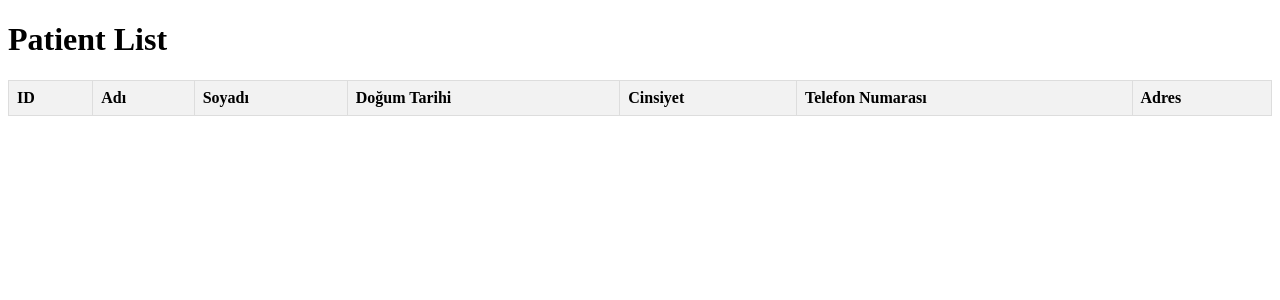
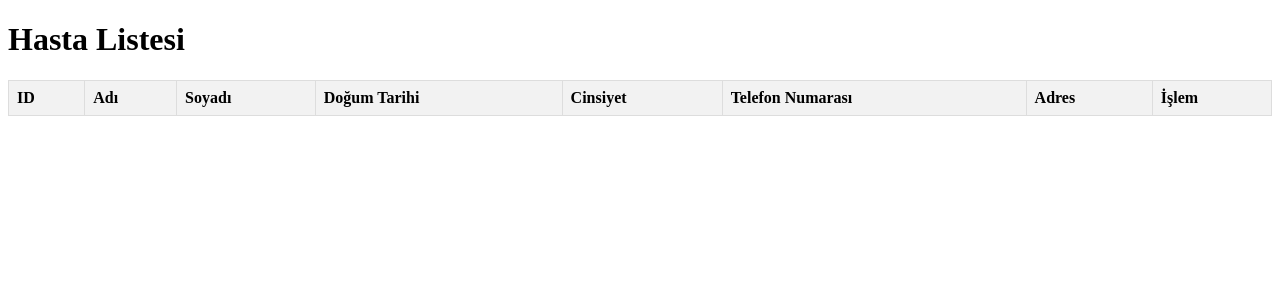
Before and after one commit to AyazAktas/prolab2.3, a Django app: page /list_patients/ in a window 1280 px wide. Shown: the top 300 px of the page. Run offline with Django 5.2, Linux system fonts and the light colour scheme; data that the repository does not hold is empty.

Commit message:
django sorguları yerine SQL sorguları kullanıldı.

```diff
--- a/prolab3/HastaneUyg/templates/list_patients.html
+++ b/prolab3/HastaneUyg/templates/list_patients.html
@@ -1,4 +1,4 @@
-<!-- doctor_list.html -->
+<!-- patient_list.html -->
 <!DOCTYPE html>
 <html lang="en">
 <head>
@@ -21,7 +21,7 @@
     </style>
 </head>
 <body>
-    <h1>Patient List</h1>
+    <h1>Hasta Listesi</h1>
     <table>
         <thead>
             <tr>
@@ -32,29 +32,27 @@
                 <th>Cinsiyet</th>
                 <th>Telefon Numarası</th>
                 <th>Adres</th>
+                <th>İşlem</th>
             </tr>
         </thead>
         <tbody>
         {% for patient in patients %}
-            {% if patient.idHasta %}
             <tr>
-                    <td>{{ patient.idHasta }}</td>
-                    <td>{{ patient.hastaAdi }}</td>
-                    <td>{{ patient.hastaSoyadi }}</td>
-                    <td>{{ patient.dogumTarihi }}</td>
-                    <td>{{ patient.cinsiyet }}</td>
-                    <td>{{ patient.telefonNo }}</td>
-                    <td>{{ patient.adres }}</td>
+                <td>{{ patient.1 }}</td>
+                <td>{{ patient.2 }}</td>
+                <td>{{ patient.3 }}</td>
+                <td>{{ patient.4 }}</td>
+                <td>{{ patient.5 }}</td>
+                <td>{{ patient.6 }}</td>
+                <td>{{ patient.7 }}</td>
                 <td>
-                        <form action="{% url 'delete_patient' patient.idHasta %}" method="post">
+                    <form action="{% url 'delete_patient' patient.0 %}" method="post">
                     {% csrf_token %}
                     <button type="submit">Sil</button>
                     </form>
                 </td>
             </tr>
-            {% endif %}
         {% endfor %}
-
         </tbody>
     </table>
 </body>
--- a/prolab3/HastaneUyg/views.py
+++ b/prolab3/HastaneUyg/views.py
@@ -1,15 +1,12 @@
-from django.shortcuts import render
+from django.contrib.auth import login, authenticate
+from django.contrib.auth.decorators import login_required
+from django.db import connection
+from django.shortcuts import redirect, render, get_object_or_404
 
-# Create your views here.
-from django.shortcuts import render, redirect
-from django.contrib.auth.decorators import login_required
-from django.contrib.auth import authenticate, login
-from .models import Doctor, Hasta
-from django.shortcuts import get_object_or_404
-from .forms import PatientRegistrationForm
+from .forms import (DoctorForm, PatientForm, PatientRegistrationForm)
+from .models import Hasta
 
 
-from .forms import DoctorForm,PatientForm
 def home(request):
     return render(request, 'home.html')
 
@@ -55,54 +52,110 @@ def patient_register(request):
 
 
 
+
+
+
 @login_required
 def admin_page(request):
     username = request.user.username
     return render(request, 'admin_page.html', {'username': username})
 
 
+
 def doctor_create(request):
     if request.method == 'POST':
         form = DoctorForm(request.POST)
         if form.is_valid():
-            form.save()
+            data = form.cleaned_data
+            with connection.cursor() as cursor:
+                cursor.execute("INSERT INTO doktorlar (idDoctor,AD, SOYAD, UzmanlikAlani,CalismaYeri) VALUES (%s,%s, %s,%s,%s)", [data['idDoctor'],data['AD'],data['SOYAD'], data['UzmanlikAlani'],data['CalismaYeri']])
             return redirect('admin_page')
     else:
         form = DoctorForm()
     return render(request, 'doctor_create.html', {'form': form})
 
+from django.db import connection
+from django.shortcuts import render
+from django.http import HttpResponse, HttpResponseBadRequest
 
 
 def list_doctors(request):
-    doctors = Doctor.objects.all()
-    return render(request, 'list_doctors.html', {'doctors': doctors})
-
-def delete_doctor(request, doctor_id):
-    doctor = Doctor.objects.get(idDoctor=doctor_id)
-    doctor.delete()
-    return redirect('list_doctors')
-
+    try:
+        with connection.cursor() as cursor:
+            cursor.execute("SELECT * FROM doktorlar")
+            doctors = cursor.fetchall()
+            if not doctors:
+                return HttpResponse("Doktor listesi boş.")
+            else:
+                return render(request, 'list_doctors.html', {'doctors': doctors})
+    except Exception as e:
+        return HttpResponse(f"Hata oluştu: {e}")
 
 def patient_create(request):
     if request.method == 'POST':
         form = PatientForm(request.POST)
         if form.is_valid():
-            form.save()
+            data = form.cleaned_data
+            with connection.cursor() as cursor:
+                cursor.execute("INSERT INTO hastalar (idHasta, hastaAdi, hastaSoyadi, dogumTarihi, cinsiyet, telefonNo, adres) VALUES (%s, %s, %s, %s, %s, %s, %s)", [data['idHasta'], data['hastaAdi'], data['hastaSoyadi'], data['dogumTarihi'], data['cinsiyet'], data['telefonNo'], data['adres']])
+
             return redirect('admin_page')
     else:
         form = PatientForm()
     return render(request, 'patient_create.html', {'form': form})
 
-
 def list_patients(request):
-    patients = Hasta.objects.all()
+    with connection.cursor() as cursor:
+        cursor.execute("SELECT * FROM hastalar")
+        patients = cursor.fetchall()
+        print(patients)  # patients değişkenini kontrol etmek için
     return render(request, 'list_patients.html', {'patients': patients})
 
+from django.db import connection
 
-def delete_patient(request, patient_id):
-    patient = get_object_or_404(Hasta, idHasta=patient_id)
-    patient.delete()
-    return redirect('list_patients')
+
+ # Assuming PostgreSQL
+
+def delete_doctor(request, doctor_id):
+    if request.method == 'POST':
+        cursor = connection.cursor()
+
+        try:
+            cursor.execute("DELETE FROM doktorlar WHERE id = %s", (doctor_id,))
+            connection.commit()
+            # Redirect to doctor list page (assuming you have a URL pattern for it)
+            return redirect('list_doctors')
+        except Exception as e:
+            # Handle errors appropriately (e.g., log the error, return an error message)
+            print(f"Error deleting doctor: {e}")
+            return render(request, 'list_doctors.html', {'error': 'Doktor silinemedi.'})
+        finally:
+            cursor.close()
+            connection.close()
+    else:
+        return render(request, 'list_doctors.html', {'error': 'Geçersiz istek.'})
+
+
+from django.shortcuts import redirect, render
+from .models import Hasta  # Assuming your patient model is named 'Hasta'
+
+def delete_patient(request, hasta_id):
+    if request.method == 'POST':
+        try:
+            hasta = Hasta.objects.get(pk=hasta_id)
+            hasta.delete()
+            # Redirect to patient list page (assuming you have a URL pattern for it)
+            return redirect('list_patients')
+        except Hasta.DoesNotExist:
+            # Return an error message or redirect to an error page
+            return render(request, 'patient_list.html', {'error': 'Hasta bulunamadı.'})
+        except Exception as e:
+            # Log the error and return an appropriate error response
+            print(f"Error deleting patient: {e}")
+            return HttpResponseBadRequest('There was an error deleting the patient.')
+    else:
+        return render(request, 'patient_list.html', {'error': 'Geçersiz istek.'})
+
 
 
 
@@ -111,50 +164,51 @@ def patient_login(request):
         hasta_ad_soyad = request.POST.get('hasta_ad_soyad')
         hasta_id = request.POST.get('hasta_id')
 
-        # Kullanıcı adı olarak girilen değeri idHasta alanı ile karşılaştır
-        try:
-            hasta = Hasta.objects.get(idHasta=hasta_id)
+        with connection.cursor() as cursor:
+            cursor.execute("SELECT * FROM hastalar WHERE idHasta = %s", [hasta_id])
+            hasta = cursor.fetchone()
 
-            # Kullanıcı adı olarak girilen değeri ad ve soyad alanlarına bölelim
+        if hasta:
             ad_soyad = hasta_ad_soyad.split()
             hasta_adi = ad_soyad[0]
-            hasta_soyadi = ' '.join(ad_soyad[1:])  # Soyad, boşluklarla ayrılmış tüm parçaları birleştir
-
-            # Ad ve soyadı veritabanındaki kayıtla karşılaştır
-            if hasta.hastaAdi == hasta_adi and hasta.hastaSoyadi == hasta_soyadi:
-                return redirect('patient_page', id=hasta.idHasta)
-            else:
-                error_message = 'Geçersiz kullanıcı adı veya şifre.'
-                return render(request, 'patient_login.html', {'error_message': error_message})
-        except Hasta.DoesNotExist:
-            error_message = 'Geçersiz kullanıcı adı veya şifre.'
-            return render(request, 'patient_login.html', {'error_message': error_message})
+            hasta_soyadi = ' '.join(ad_soyad[1:])
+            if hasta[2] == hasta_adi and hasta[3] == hasta_soyadi:
+                return redirect('patient_page', id=hasta[1])
+        error_message = 'Geçersiz kullanıcı adı veya şifre.'
+        return render(request, 'patient_login.html', {'error_message': error_message})
     else:
         return render(request, 'patient_login.html')
 
-from django.shortcuts import get_object_or_404
 
 def patient_page(request, id):
     hasta = get_object_or_404(Hasta, idHasta=id)
     return render(request, 'patient_page.html', {'hasta': hasta})
 
-
-
-from django.shortcuts import redirect
-
 def patient_info(request, hasta_id):
-    # Hasta bilgilerini getir
-    hasta = Hasta.objects.get(idHasta=hasta_id)
+    with connection.cursor() as cursor:
+        cursor.execute("SELECT * FROM hastalar WHERE idHasta = %s", [hasta_id])
+        hasta = cursor.fetchone()
 
     if request.method == 'POST':
-        # Formdan gelen verilerle hasta bilgilerini güncelle
-        form = PatientForm(request.POST, instance=hasta)
+        form = PatientForm(request.POST)
         if form.is_valid():
-            form.save()
-            # Hasta bilgileri başarıyla güncellendikten sonra doğru URL'ye yönlendir
-            return redirect('patient_page', id=hasta_id)  # hasta_id'yi doğru şekilde iletiyoruz
+            data = form.cleaned_data
+            with connection.cursor() as cursor:
+                # Güncelleme sorgusunu düzenleyelim
+                cursor.execute("UPDATE hastalar SET  hastaAdi = %s, hastaSoyadi = %s, dogumTarihi = %s,  telefonNo = %s, adres = %s WHERE idHasta = %s",
+                               [data['hastaAdi'], data['hastaSoyadi'], data['dogumTarihi'], data['telefonNo'], data['adres'], hasta_id])
+                connection.commit()  # Veritabanında değişiklikleri kalıcı hale getir
+            return redirect('patient_page', id=hasta_id)
     else:
-        # GET isteği ise formu göster
-        form = PatientForm(instance=hasta)
+        # Burada formun başlangıç verilerini hasta bilgilerinden doğru şekilde ayarlayın
+        form = PatientForm(initial={
+            'idHasta': hasta[1],
+            'hastaAdi': hasta[2],
+            'hastaSoyadi': hasta[3],
+            'dogumTarihi': hasta[4],
+            'cinsiyet': hasta[5],
+            'telefonNo': hasta[6],
+            'adres': hasta[7]
+        })
 
     return render(request, 'patient_info.html', {'form': form, 'hasta': hasta})
--- a/prolab3/prolab3/urls.py
+++ b/prolab3/prolab3/urls.py
@@ -18,6 +18,7 @@ from django.contrib import admin
 from django.urls import path
 from HastaneUyg import views
 
+
 urlpatterns = [
     path('admin/login/', views.admin_login, name='admin_login'),  # admin/login/ URL'sini önce ekleyin
     path('admin/', admin.site.urls),
@@ -30,7 +31,7 @@ urlpatterns = [
     path('doctor/<int:doctor_id>/delete/', views.delete_doctor, name='delete_doctor'),
     path('patient/create/', views.patient_create, name='patient_create'),
     path('list_patients/', views.list_patients, name='list_patients'),
-    path('patient/<int:patient_id>/delete/', views.delete_patient, name='delete_patient'),
+    path('patient/<int:hasta_id>/delete/', views.delete_patient, name='delete_patient'),
     path('patient/register/', views.patient_register, name='patient_register'),
     path('patient_page/<int:id>/', views.patient_page, name='patient_page'),
     path('patient_info/<int:hasta_id>/', views.patient_info, name='patient_info'),
```
Also changed, not shown: prolab3/HastaneUyg/templates/list_doctors.html (+12 -11 lines). Lines whose indentation alone changed are shown as unchanged.
